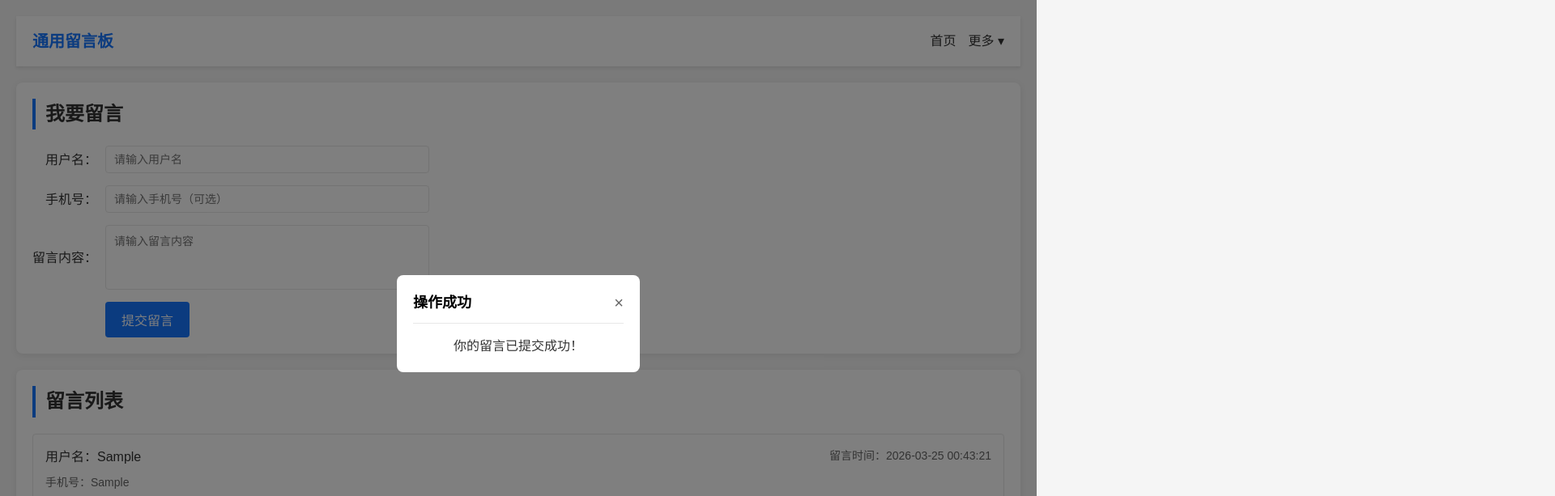
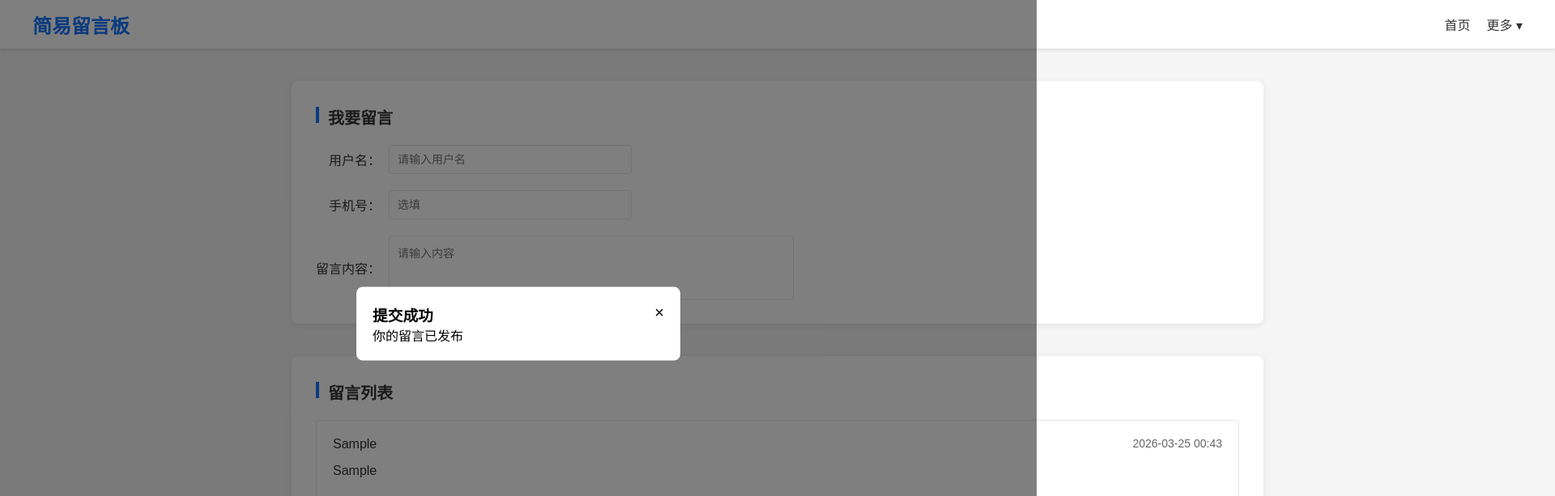
Before and after one commit to Zikun-Wang614/-, a plain HTML site: page index.html in a window 1280 px wide. Both pictures are taken after typing "Sample", "Sample", "Sample" into the empty fields and a click on the button "提交留言". Shown: the top 613 px of the page at 81% size, 1920 px wide, since content can reach past the window. Drawn offline with Linux system fonts and the light colour scheme.

Commit message:
Update index.html

```diff
--- a/index.html
+++ b/index.html
@@ -3,163 +3,180 @@
 <head>
     <meta charset="UTF-8">
     <meta name="viewport" content="width=device-width, initial-scale=1.0">
-    <title>通用留言板-完整版</title>
+    <title>简易留言板</title>
     <style>
-        /* 全局重置 */
         * {
             margin: 0;
             padding: 0;
             box-sizing: border-box;
             font-family: "微软雅黑", sans-serif;
         }
-
         body {
+            width: 1920px;
+            height: 1080px;
             background-color: #f5f5f5;
-            padding: 20px;
-            line-height: 1.6;
+            margin: 0 auto;
+            position: relative;
         }
-
-        /* 导航栏 */
         .nav-bar {
+            width: 1920px;
+            height: 60px;
             background-color: #fff;
             box-shadow: 0 2px 4px rgba(0,0,0,0.1);
-            padding: 15px 20px;
-            margin-bottom: 20px;
+            position: absolute;
+            top: 0;
+            left: 0;
             display: flex;
             justify-content: space-between;
             align-items: center;
+            padding: 0 40px;
         }
-
         .logo {
-            font-size: 20px;
+            font-size: 24px;
             font-weight: bold;
             color: #1677ff;
         }
-
         .nav-menu {
             display: flex;
-            gap: 15px;
+            gap: 20px;
+            align-items: center;
         }
-
         .nav-item {
             font-size: 16px;
             color: #333;
             cursor: pointer;
         }
-
         .dropdown {
+            width: 120px;
+            background-color: #fff;
+            box-shadow: 0 4px 8px rgba(0,0,0,0.1);
             position: absolute;
             top: 60px;
-            right: 20px;
-            background-color: #fff;
-            box-shadow: 0 4px 8px rgba(0,0,0,0.1);
-            padding: 10px;
+            right: 120px;
+            padding: 10px 0;
             display: none;
             flex-direction: column;
-            gap: 8px;
+            gap: 10px;
         }
-
         .dropdown.active {
             display: flex;
         }
-
         .dropdown-item a {
+            font-size: 16px;
             color: #333;
+            padding: 0 15px;
             text-decoration: none;
-            font-size: 14px;
         }
-
-        /* 通用容器 */
-        .container {
+        .common-container {
+            width: 1200px;
             background-color: #fff;
             border-radius: 8px;
             box-shadow: 0 2px 8px rgba(0,0,0,0.08);
+            padding: 30px;
+            position: absolute;
+            left: 50%;
+            transform: translateX(-50%);
+        }
+        .title {
+            font-size: 20px;
+            font-weight: bold;
+            color: #333;
+            position: relative;
+            padding-left: 15px;
+            margin-bottom: 20px;
+        }
+        .title::before {
+            content: "";
+            width: 4px;
+            height: 20px;
+            background-color: #1677ff;
+            position: absolute;
+            top: 2px;
+            left: 0;
+        }
+        .form-container {
+            top: 100px;
+            height: 300px;
+        }
+        .form-item {
+            display: flex;
+            align-items: center;
+            gap: 10px;
+            margin-bottom: 20px;
+        }
+        .form-item label {
+            font-size: 16px;
+            color: #333;
+            width: 80px;
+            text-align: right;
+        }
+        .form-item input,
+        .form-item textarea {
+            width: 300px;
+            height: 36px;
+            border: 1px solid #e8e8e8;
+            border-radius: 4px;
+            padding: 0 10px;
+            font-size: 14px;
+        }
+        .form-item textarea {
+            width: 500px;
+            height: 80px;
+            padding: 10px;
+            resize: none;
+        }
+        .submit-btn {
+            width: 100px;
+            height: 36px;
+            background-color: #1677ff;
+            color: #fff;
+            font-size: 16px;
+            border-radius: 4px;
+            border: none;
+            margin-left: 90px;
+            cursor: pointer;
+        }
+        .message-list-container {
+            top: 440px;
+            height: 400px;
+        }
+        .message-card {
+            width: 100%;
+            border: 1px solid #e8e8e8;
+            border-radius: 4px;
             padding: 20px;
             margin-bottom: 20px;
         }
-
-        .title {
-            font-size: 24px;
-            font-weight: bold;
-            color: #333;
-            margin-bottom: 20px;
-            padding-left: 12px;
-            border-left: 4px solid #1677ff;
-        }
-
-        /* 表单样式 */
-        .form-item {
-            margin-bottom: 15px;
-            display: flex;
-            align-items: center;
-            gap: 10px;
-        }
-
-        .form-item label {
-            width: 80px;
-            font-size: 16px;
-            color: #333;
-            text-align: right;
-        }
-
-        .form-item input,
-        .form-item textarea {
-            flex: 1;
-            padding: 8px 10px;
-            border: 1px solid #e8e8e8;
-            border-radius: 4px;
-            font-size: 14px;
-            max-width: 400px;
-        }
-
-        .form-item textarea {
-            height: 80px;
-            resize: none;
-        }
-
-        .submit-btn {
-            background-color: #1677ff;
-            color: #fff;
-            border: none;
-            padding: 10px 20px;
-            border-radius: 4px;
-            font-size: 16px;
-            cursor: pointer;
-            margin-left: 90px;
-        }
-
-        .submit-btn:hover {
-            background-color: #0d66d0;
-        }
-
-        /* 留言列表 */
-        .message-card {
-            border: 1px solid #e8e8e8;
-            border-radius: 4px;
-            padding: 15px;
-            margin-bottom: 15px;
-        }
-
         .card-info {
             display: flex;
             justify-content: space-between;
             font-size: 14px;
             color: #666;
-            margin-bottom: 8px;
+            margin-bottom: 10px;
         }
-
         .card-info .username {
             font-size: 16px;
+            color: #333;
             font-weight: 500;
+        }
+        .card-content {
+            font-size: 16px;
             color: #333;
+            line-height: 1.8;
         }
-
-        .card-content {
-            font-size: 15px;
-            color: #333;
+        .footer {
+            width: 1920px;
+            height: 60px;
+            background-color: #fff;
+            position: absolute;
+            top: 880px;
+            left: 0;
+            display: flex;
+            align-items: center;
+            justify-content: center;
+            font-size: 14px;
+            color: #666;
         }
-
-        /* 模态框 */
         .modal {
             display: none;
             position: fixed;
@@ -167,196 +184,145 @@
             left: 0;
             width: 100%;
             height: 100%;
-            background-color: rgba(0,0,0,0.5);
+            background: rgba(0,0,0,0.5);
             z-index: 999;
-            align-items: center;
-            justify-content: center;
         }
-
         .modal-content {
-            background-color: #fff;
+            position: absolute;
+            top: 50%;
+            left: 50%;
+            transform: translate(-50%,-50%);
+            background: #fff;
+            width: 400px;
             border-radius: 8px;
             padding: 20px;
-            width: 300px;
         }
-
-        .modal-header {
-            display: flex;
-            justify-content: space-between;
-            align-items: center;
-            margin-bottom: 15px;
-            padding-bottom: 10px;
-            border-bottom: 1px solid #e8e8e8;
-        }
-
-        .modal-header h3 {
-            font-size: 18px;
-        }
-
         .close-modal {
-            background: none;
-            border: none;
+            float: right;
             font-size: 20px;
             cursor: pointer;
-            color: #666;
-        }
-
-        .modal-body p {
-            text-align: center;
-            font-size: 16px;
-            color: #333;
+            border: none;
+            background: none;
         }
     </style>
 </head>
 <body>
-    <!-- 导航栏 -->
+
 <div class="nav-bar">
-        <div class="logo">通用留言板</div>
+    <div class="logo">简易留言板</div>
     <div class="nav-menu">
         <div class="nav-item">首页</div>
         <div class="nav-item" id="moreBtn">更多 ▾</div>
     </div>
     <div class="dropdown" id="dropdownMenu">
         <div class="dropdown-item"><a href="admin.html">后台管理</a></div>
-            <div class="dropdown-item"><a href="about.html">关于我们</a></div>
+        <div class="dropdown-item">关于我们</div>
     </div>
 </div>
 
-    <!-- 我要留言 -->
-    <div class="container">
+<div class="form-container common-container">
     <div class="title">我要留言</div>
     <form id="messageForm">
         <div class="form-item">
-                <label for="username">用户名：</label>
-                <input type="text" id="username" placeholder="请输入用户名" required>
+            <label>用户名：</label>
+            <input type="text" id="username" placeholder="请输入用户名">
         </div>
         <div class="form-item">
-                <label for="phone">手机号：</label>
-                <input type="text" id="phone" placeholder="请输入手机号（可选）">
+            <label>手机号：</label>
+            <input type="text" id="phone" placeholder="选填">
         </div>
         <div class="form-item">
-                <label for="content">留言内容：</label>
-                <textarea id="content" placeholder="请输入留言内容" required></textarea>
+            <label>留言内容：</label>
+            <textarea id="content" placeholder="请输入内容"></textarea>
         </div>
         <button type="submit" class="submit-btn">提交留言</button>
     </form>
 </div>
 
-    <!-- 留言列表 -->
-    <div class="container">
+<div class="message-list-container common-container">
     <div class="title">留言列表</div>
     <div id="messageList"></div>
 </div>
 
-    <!-- 成功弹窗 -->
+<div class="footer">©2026 简易留言板 课程作业</div>
+
 <div class="modal" id="successModal">
     <div class="modal-content">
-            <div class="modal-header">
-                <h3>操作成功</h3>
         <button class="close-modal" id="closeModal">×</button>
-            </div>
-            <div class="modal-body">
-                <p>你的留言已提交成功！</p>
-            </div>
+        <h3>提交成功</h3>
+        <p>你的留言已发布</p>
     </div>
 </div>
 
 <script>
-        // 1. 下拉菜单交互
+// 下拉菜单
 const moreBtn = document.getElementById('moreBtn');
 const dropdownMenu = document.getElementById('dropdownMenu');
-
-        moreBtn.addEventListener('click', () => {
-            dropdownMenu.classList.toggle('active');
-        });
-
-        document.addEventListener('click', (e) => {
-            if (!moreBtn.contains(e.target) && !dropdownMenu.contains(e.target)) {
+moreBtn.onclick = () => dropdownMenu.classList.toggle('active');
+document.onclick = (e) => {
+    if(!moreBtn.contains(e.target) && !dropdownMenu.contains(e.target)){
         dropdownMenu.classList.remove('active');
     }
-        });
-
-        // 2. 格式化时间
-        function formatTime(timestamp) {
-            const date = new Date(timestamp);
-            const pad = num => num.toString().padStart(2, '0');
-            return `${date.getFullYear()}-${pad(date.getMonth()+1)}-${pad(date.getDate())} ${pad(date.getHours())}:${pad(date.getMinutes())}:${pad(date.getSeconds())}`;
 }
 
-        // 3. 加载留言列表（从 localStorage 读取）
-        function loadMessages() {
-            const list = document.getElementById('messageList');
+// 时间格式化
+function fmt(t){
+    let d = new Date(t);
+    let f = n=>n.toString().padStart(2,'0');
+    return d.getFullYear()+'-'+f(d.getMonth()+1)+'-'+f(d.getDate())+' '+f(d.getHours())+':'+f(d.getMinutes());
+}
+
+// 加载留言
+function load(){
+    let list = document.getElementById('messageList');
+    let ms = JSON.parse(localStorage.getItem('msg')||'[]');
     list.innerHTML = '';
-            const messages = JSON.parse(localStorage.getItem('messages') || '[]');
-
-            if (messages.length === 0) {
-                list.innerHTML = '<p style="text-align:center;color:#666;padding:20px;">暂无留言，快来发表第一条吧！</p>';
+    if(ms.length===0){
+        list.innerHTML = '<p style="text-align:center;color:#999">暂无留言</p>';
         return;
     }
-
-            messages.forEach(item => {
-                const card = document.createElement('div');
-                card.className = 'message-card';
-                card.innerHTML = `
+    ms.forEach(m=>{
+        let div = document.createElement('div');
+        div.className='message-card';
+        div.innerHTML = `
             <div class="card-info">
-                        <span class="username">用户名：${item.username}</span>
-                        <span>留言时间：${formatTime(item.id)}</span>
+                <span class="username">${m.user}</span>
+                <span>${fmt(m.time)}</span>
             </div>
-                    ${item.phone ? `<div class="card-info"><span>手机号：${item.phone}</span></div>` : ''}
-                    <div class="card-content">${item.content}</div>
+            <div class="card-content">${m.content}</div>
         `;
-                list.appendChild(card);
+        list.appendChild(div);
     });
 }
 
-        // 页面加载时自动加载留言
-        window.onload = loadMessages;
-
-        // 4. 表单提交（保存到 localStorage）
-        const messageForm = document.getElementById('messageForm');
-        const successModal = document.getElementById('successModal');
-        const closeModal = document.getElementById('closeModal');
-
-        messageForm.addEventListener('submit', (e) => {
+// 提交
+document.getElementById('messageForm').onsubmit = function(e){
     e.preventDefault();
-            const username = document.getElementById('username').value.trim();
-            const phone = document.getElementById('phone').value.trim();
-            const content = document.getElementById('content').value.trim();
-
-            if (!username || !content) {
-                alert('用户名和留言内容不能为空！');
+    let user = document.getElementById('username').value.trim();
+    let content = document.getElementById('content').value.trim();
+    if(!user || !content){
+        alert('用户名和内容不能为空');
         return;
     }
-
-            // 构造新留言对象
-            const newMessage = {
-                id: Date.now(), // 用时间戳作为唯一ID
-                username: username,
-                phone: phone,
-                content: content
+    let ms = JSON.parse(localStorage.getItem('msg')||'[]');
+    ms.unshift({
+        time:Date.now(),
+        user:user,
+        content:content
+    });
+    localStorage.setItem('msg',JSON.stringify(ms));
+    document.getElementById('successModal').style.display='block';
+    this.reset();
+    load();
 };
 
-            // 读取现有留言，添加新留言后保存
-            const messages = JSON.parse(localStorage.getItem('messages') || '[]');
-            messages.push(newMessage);
-            localStorage.setItem('messages', JSON.stringify(messages));
+// 关闭弹窗
+document.getElementById('closeModal').onclick = ()=>{
+    document.getElementById('successModal').style.display='none';
+};
 
-            // 显示成功弹窗、清空表单、刷新列表
-            successModal.style.display = 'flex';
-            messageForm.reset();
-            loadMessages();
-        });
-
-        // 5. 关闭弹窗
-        closeModal.addEventListener('click', () => {
-            successModal.style.display = 'none';
-        });
-
-        successModal.addEventListener('click', (e) => {
-            if (e.target === successModal) {
-                 successModal.style.display = 'none';
-             }
-         });
+// 初始化
+load();
 </script>
 </body>
 </html>
```
Lines whose indentation alone changed are shown as unchanged.
